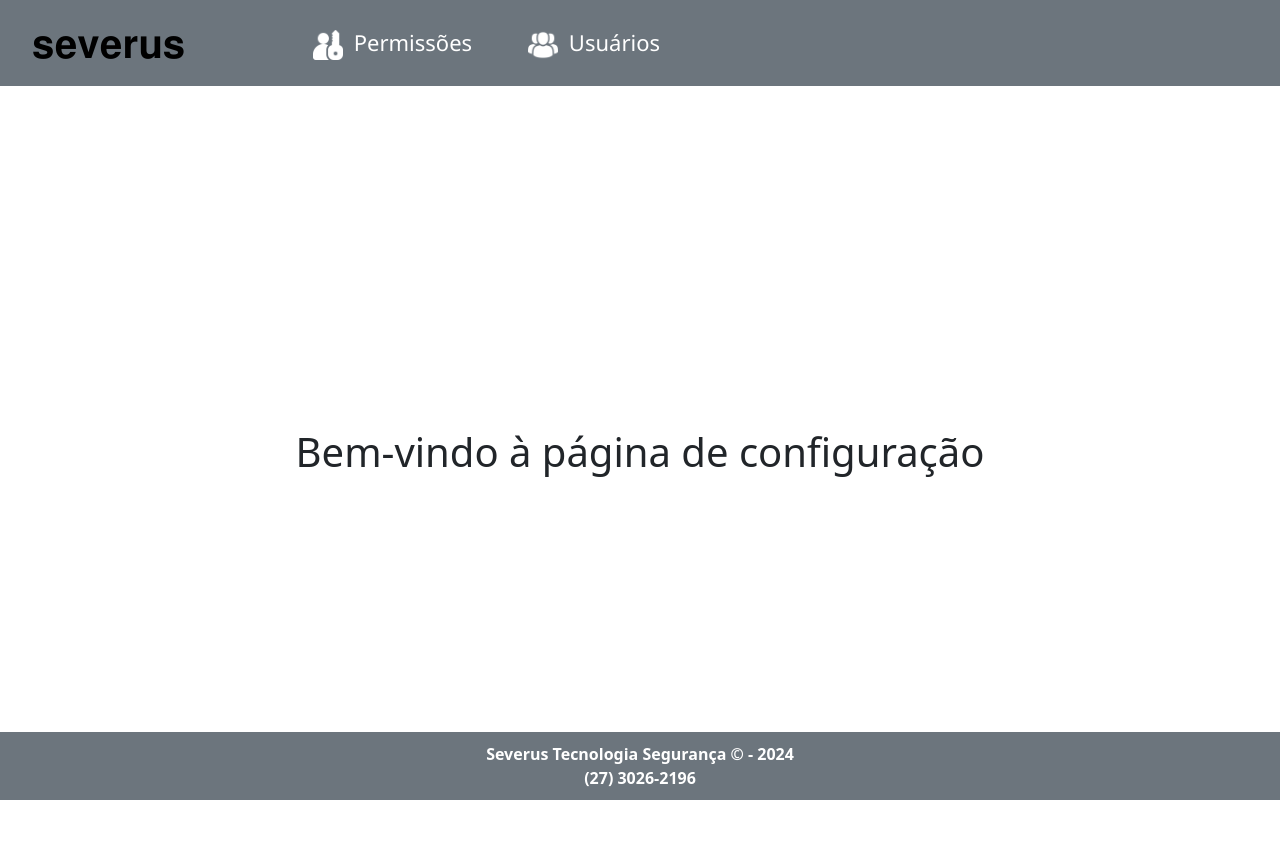
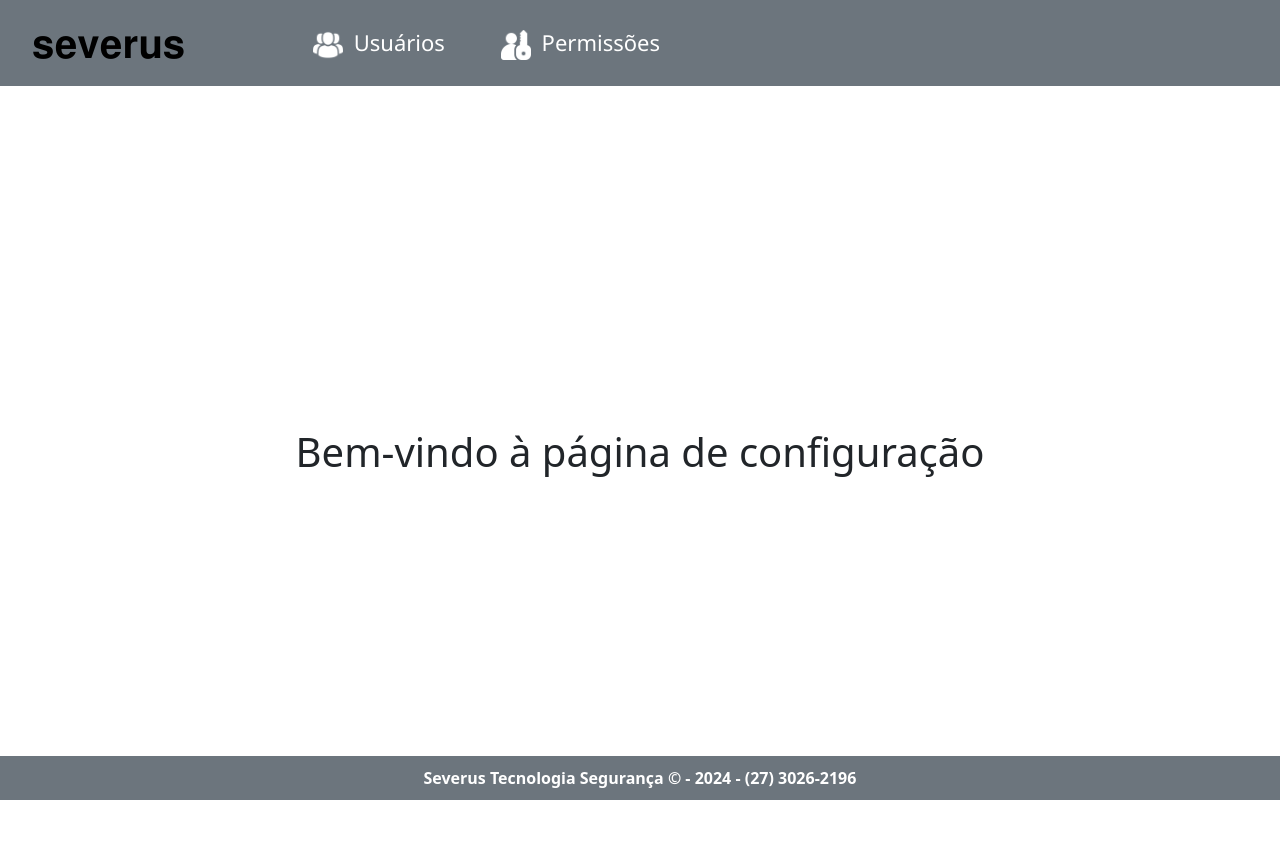
Before and after one commit to rodrigowilton/sistema, a Django app: page /app/configuracao/ in a window 1280 px wide. Run offline with Django 5.2, Linux system fonts and the light colour scheme.

Commit message:
atualizacao

```diff
--- a/templates/base_login.html
+++ b/templates/base_login.html
@@ -13,7 +13,7 @@
 {%  block menu %}
 <nav class="navbar navbar-expand-lg navbar-light bg-secondary">
     <div class="container-fluid">
-    <a class="navbar-brand custom-navbar-brand" href="#" style="margin-right: 120px;">𝐬𝐞𝐯𝐞𝐫𝐮𝐬</a>
+    <a class="navbar-brand custom-navbar-brand" href="#" style="margin-right: 120px;"> 𝐬𝐞𝐯𝐞𝐫𝐮𝐬</a>
         <button class="navbar-toggler" type="button" data-toggle="collapse" data-target="#navbarNav" aria-controls="navbarNav" aria-expanded="true" aria-label="Toggle navigation">
             <span class="navbar-toggler-icon"></span>
         </button>
@@ -109,8 +109,7 @@
 </div>
 {% block footer %}
 <footer>
-    <strong>Severus Tecnologia Segurança © - 2024<br>
-    (27) 3026-2196</strong>
+    <strong>Severus Tecnologia Segurança © - 2024 - (27) 3026-2196</strong>
 </footer>
 {% endblock %}
 
--- a/templates/configuracao.html
+++ b/templates/configuracao.html
@@ -11,15 +11,16 @@
         <div class="collapse navbar-collapse" id="navbarNav">
             <ul class="navbar-nav me-auto w-100 d-flex">
                 <li class="nav-item">
+                    <a class="nav-link custom-nav-link" href="{% url 'register' %}">
+                        <img src="{% static 'img/pessoa.png' %}" alt="pessoa" style="width: 30px; height: 30px; margin-right: 5px;">
+                    Usuários</a>
+                </li>
+                <li class="nav-item">
                     <a class="nav-link custom-nav-link" href="{% url 'lista_autenticacao' %}">
                         <img src="{% static 'img/permissao.png' %}" alt="permissao" style="width: 30px; height: 30px; margin-right: 5px;">
                      Permissões </a>
                 </li>
-                <li class="nav-item">
-                    <a class="nav-link custom-nav-link" href="{% url 'register' %}">
-                        <img src="{% static 'img/pessoa.png' %}" alt="pessoa" style="width: 30px; height: 30px; margin-right: 5px;">
-                    Usuários</a>
-                </li>
+
             </ul>
         </div>
     </div>
```
